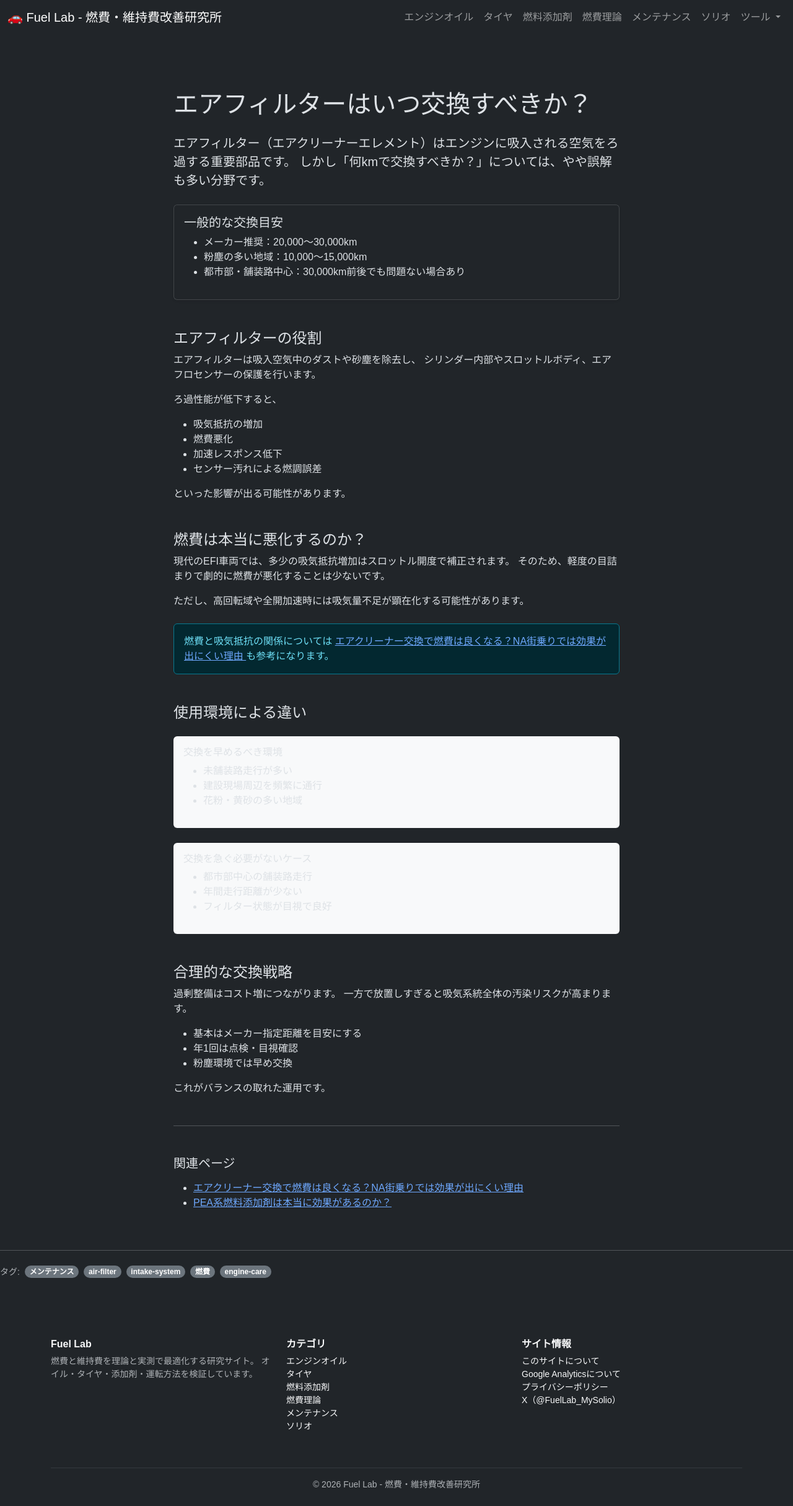
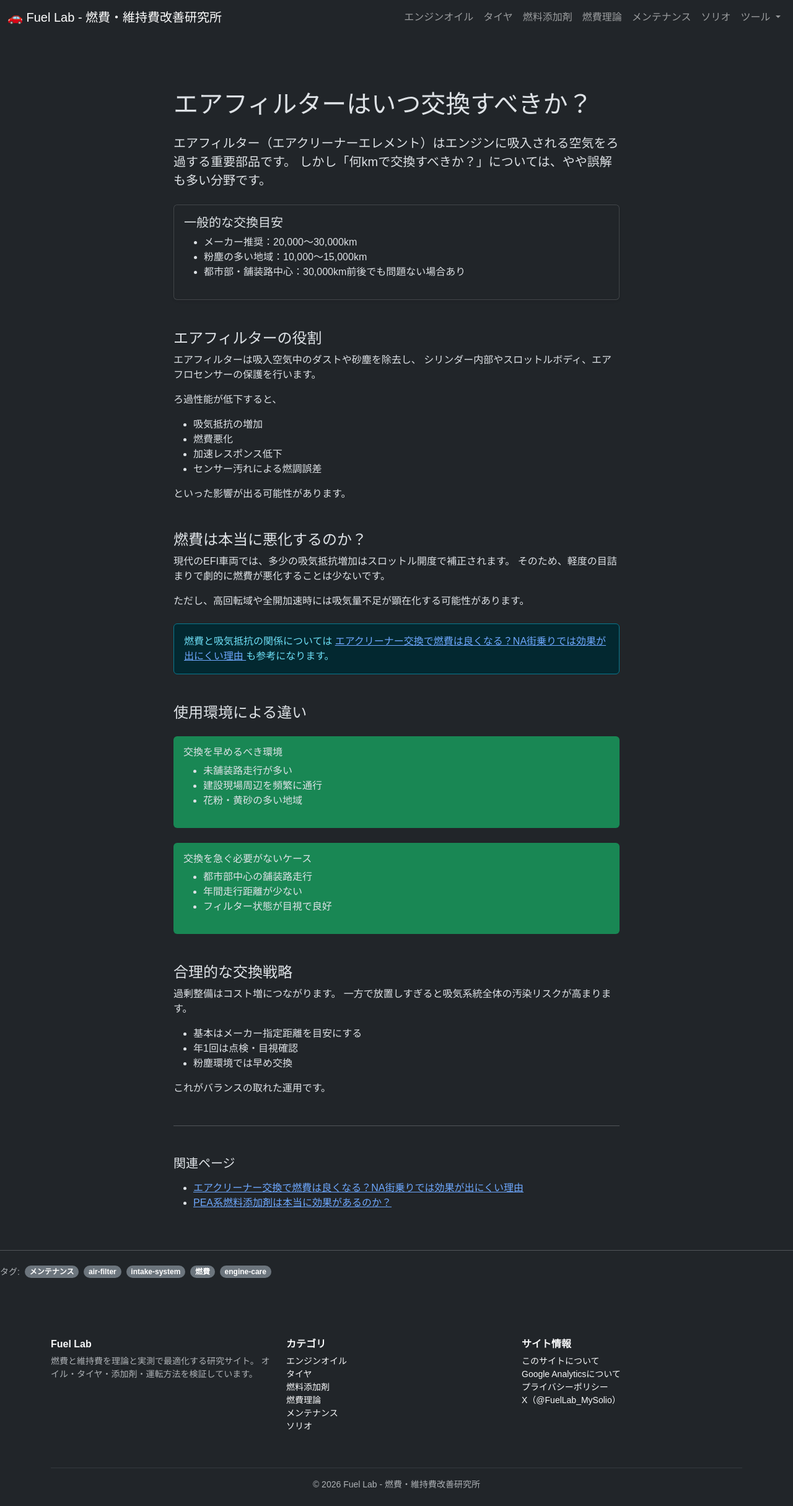
Before and after one commit to funyapar-org/fuel-lab, a Jekyll site: the page built from _knowledge/air-filter-replacement-interval.md, in a window 1280 px wide. Shown: the whole page at 62% size. Built offline with Jekyll 4.4.1, drawn with Linux system fonts in a browser that asks for light colours.

Commit message:
air-filter-replacement-interval.md を更新

```diff
--- a/_knowledge/air-filter-replacement-interval.md
+++ b/_knowledge/air-filter-replacement-interval.md
@@ -76,7 +76,7 @@ date: 2026-02-19 00:00:00 +0900
 
       <h2 class="h4 mt-5">使用環境による違い</h2>
 
-      <div class="card my-4 border-0 bg-light">
+      <div class="card my-4 border-0 bg-success">
         <div class="card-body">
           <h3 class="h6">交換を早めるべき環境</h3>
           <ul>
@@ -87,7 +87,7 @@ date: 2026-02-19 00:00:00 +0900
         </div>
       </div>
 
-      <div class="card my-4 border-0 bg-light">
+      <div class="card my-4 border-0 bg-success">
         <div class="card-body">
           <h3 class="h6">交換を急ぐ必要がないケース</h3>
           <ul>
```
